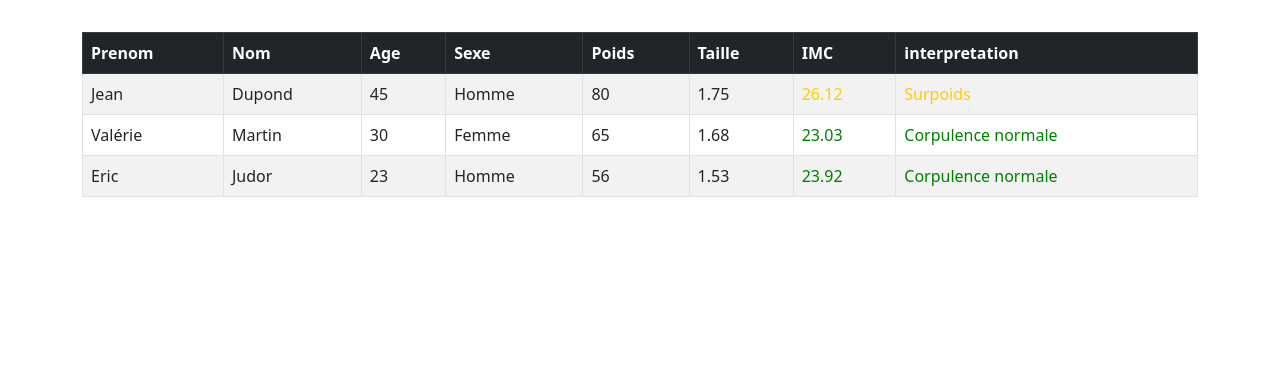
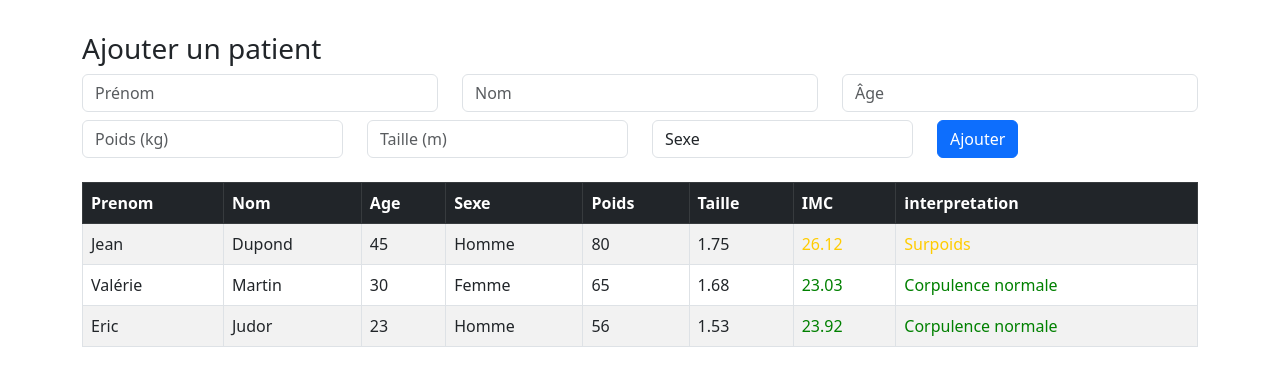
Before and after one commit to faskamustapha-lang/projetIMC, a plain HTML site: page Exercice Interaction HTML/Patient_IMC_Tab.html in a window 1280 px wide. Drawn offline with Linux system fonts and the light colour scheme.

Commit message:
deuxieme commit sur le nv github pour l'ie github

```diff
--- a/Exercice Interaction HTML/Patient_IMC_Tab.html
+++ b/Exercice Interaction HTML/Patient_IMC_Tab.html
@@ -13,6 +13,41 @@
 
     <body>
         <div class="container">
+            <h3>Ajouter un patient</h3>
+            <form id="formPatient" class="mb-4">
+                <div class="row">
+                    <div class="col">
+                        <input type="text" class="form-control" placeholder="Prénom" id="prenom" required>
+                    </div>
+                    <div class="col">
+                        <input type="text" class="form-control" placeholder="Nom" id="nom" required>
+                    </div>
+                    <div class="col">
+                        <input type="number" class="form-control" placeholder="Âge" id="age" required>
+                    </div>
+                </div>
+                <div class="row mt-2">
+                    <div class="col">
+                        <input type="number" step="0.1" class="form-control" placeholder="Poids (kg)" id="poids"
+                            required>
+                    </div>
+                    <div class="col">
+                        <input type="number" step="0.01" class="form-control" placeholder="Taille (m)" id="taille"
+                            required>
+                    </div>
+                    <div class="col">
+                        <select class="form-control" id="sexe" required>
+                            <option value="">Sexe</option>
+                            <option value="Homme">Homme</option>
+                            <option value="Femme">Femme</option>
+                        </select>
+                    </div>
+                    <div class="col">
+                        <button type="submit" class="btn btn-primary">Ajouter</button>
+                    </div>
+                </div>
+            </form>
+
             <table class="table table-striped table-bordered">
                 <thead class="table-dark">
                     <tr>
```
